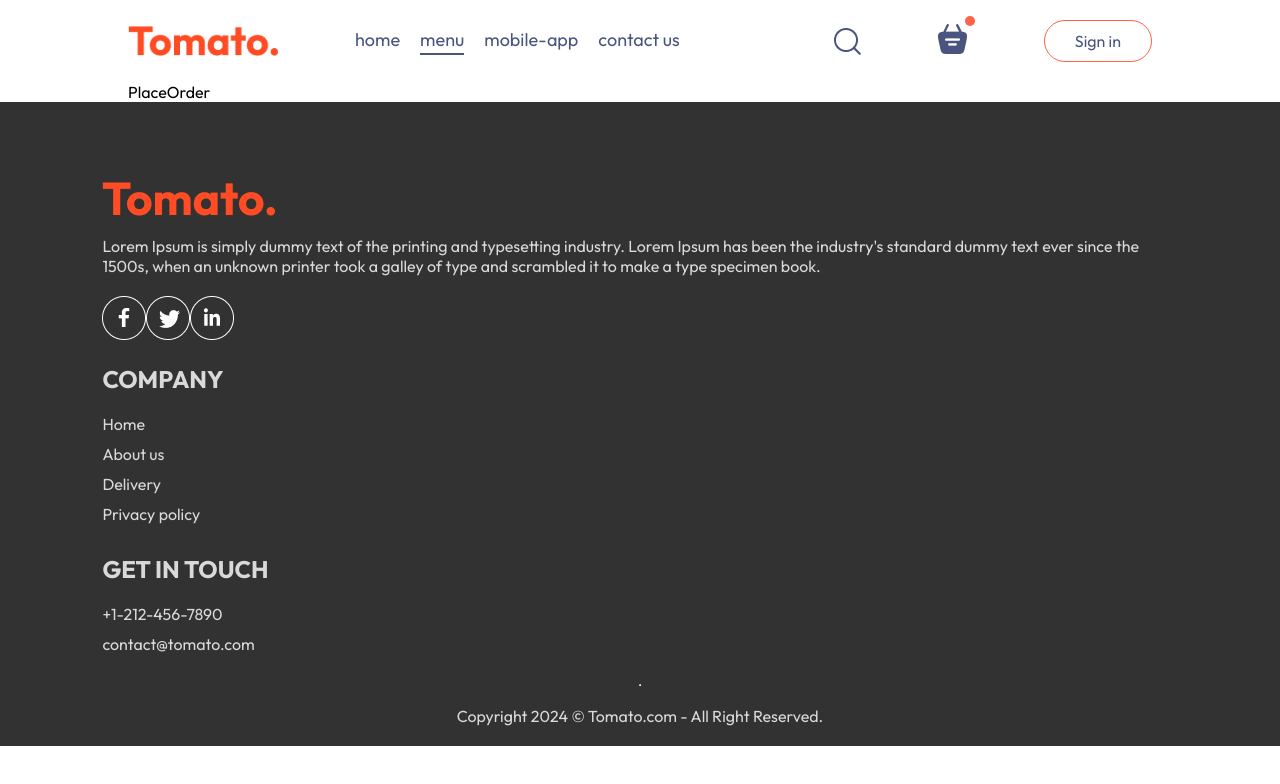
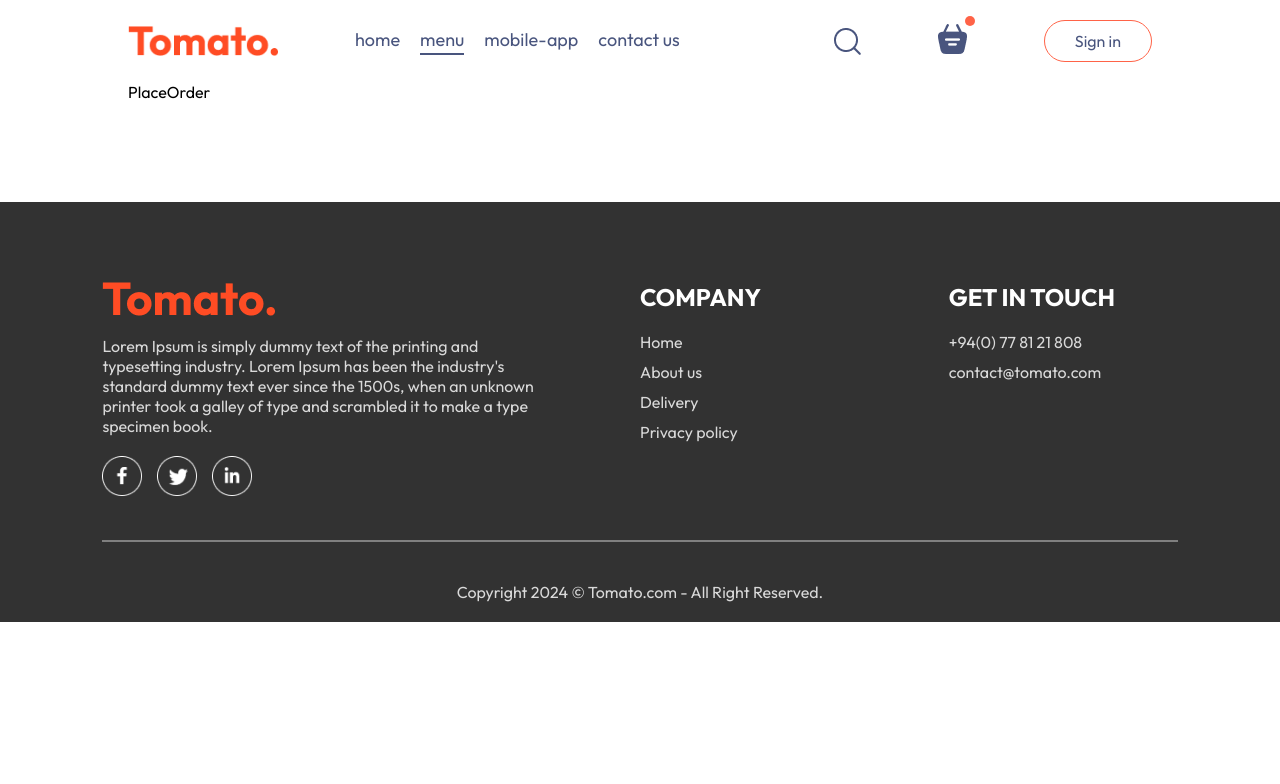
Before and after one commit to Induja-Karalliyadda/Food-Delivery-Front-end, a React (Vite) app: page /order in a window 1280 px wide. Shown: the top 784 px of the page. Built offline with nearby package versions, Linux system fonts and the light colour scheme.

Commit message:
feat: add new  element

```diff
--- a/src/components/Footer/Footer.css
+++ b/src/components/Footer/Footer.css
@@ -1,4 +1,4 @@
-.footer{
+.footer {
     color: #d9d9d9;
     background-color: #323232;
     display: flex;
@@ -7,21 +7,42 @@
     gap: 20px;
     padding: 20px 8vw;
     padding-top: 80px;
+    margin-top: 100px;
 
 }
-.footer-content{
+
+.footer-content {
     width: 100%;
     display: grid;
-    grid-template-columns:2fr 1fr 1fe ;
-    gap: 20px;
+    grid-template-columns: 2fr 1fr 1fr; /* Corrected from 1fe to 1fr */
+    gap: 80px;
 }
-.footer-content-left, .footer-content-right,.footer-content-center{
+
+.footer-content-left, .footer-content-right, .footer-content-center {
     display: flex;
     flex-direction: column;
     align-items: start;
     gap: 20px;
 }
-.footer-content-left li, .footer-content-right li,.footer-content-center li{
+
+.footer-content-left li, .footer-content-right li, .footer-content-center li {
     list-style: none;
     margin-bottom: 10px;
+    cursor: pointer;
 }
+
+.footer-content-right h2, .footer-content-center h2 {
+    color: white;
+}
+
+.footer-social-icons img {
+    width: 40px;
+    margin-right: 15px;
+}
+.footer hr{
+   width: 100%;
+   height: 2px;
+   margin: 20px 0;
+   background-color: grey;
+   border: none;
+}
--- a/src/components/Footer/Footer.jsx
+++ b/src/components/Footer/Footer.jsx
@@ -27,7 +27,7 @@ const Footer = () => {
         <div className="footer-content-right">
             <h2>GET IN TOUCH</h2>
             <ul>
-                <li>+1-212-456-7890</li>
+                <li>+94(0) 77 81 21 808</li>
                 <li>contact@tomato.com</li>
             </ul>
         </div>
```
